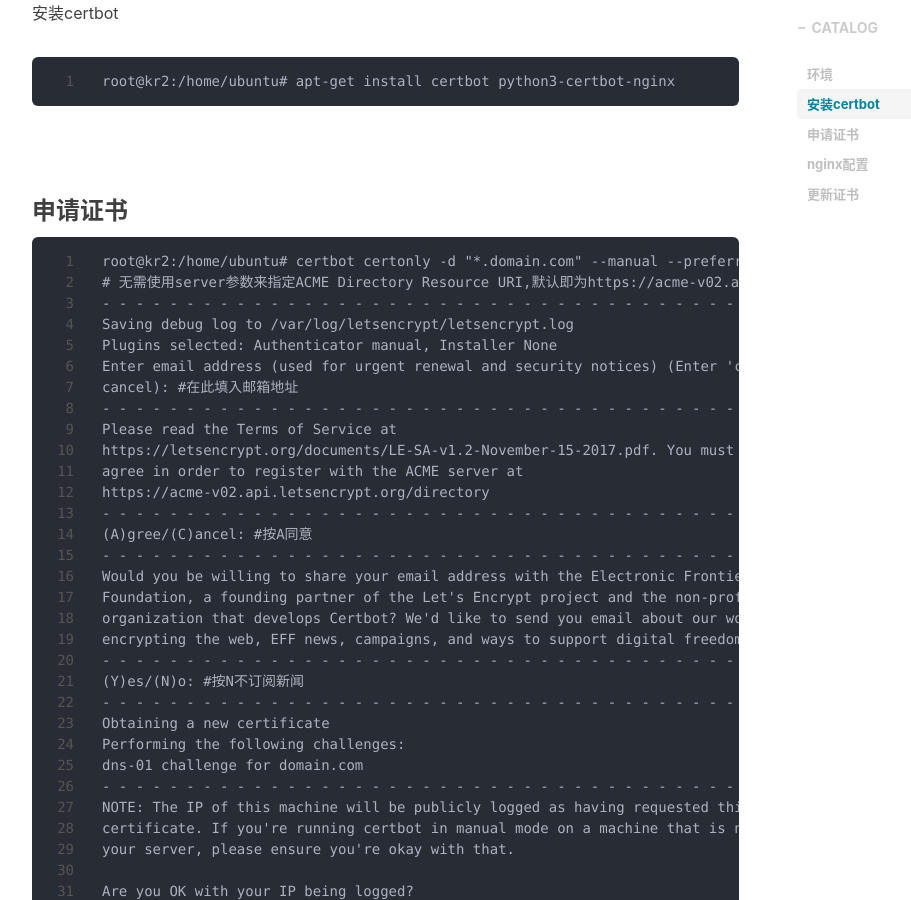
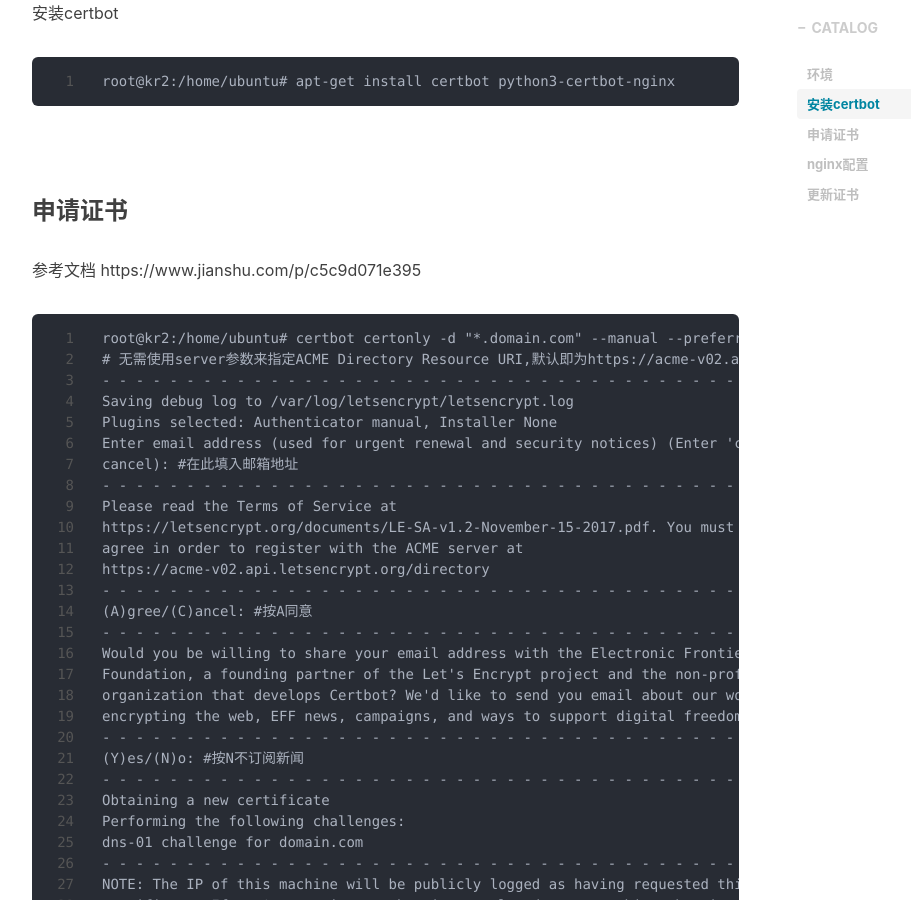
Before and after one commit to paladiny/paladiny.github.io, a Jekyll site: the page built from _posts/2020-06-22-wildcard_certificate.markdown, in a window 1280 px wide and 900 px high, scrolled down 968 px. Shown: the whole window, without its empty margins (233-1144 px from the left). Built offline with Jekyll 4.4.1, drawn with Linux system fonts in a browser that asks for light colours; nearby versions of some CDN libraries; comment, search, counter and statistics services are not loaded.

Commit message:
Update 2020-06-22-wildcard_certificate.markdown

````diff
--- a/_posts/2020-06-22-wildcard_certificate.markdown
+++ b/_posts/2020-06-22-wildcard_certificate.markdown
@@ -38,6 +38,7 @@ root@kr2:/home/ubuntu# apt-get install certbot python3-certbot-nginx
 <br>
 
 ### 申请证书
+参考文档 https://www.jianshu.com/p/c5c9d071e395
 ```
 root@kr2:/home/ubuntu# certbot certonly -d "*.domain.com" --manual --preferred-challenges dns-01
 # 无需使用server参数来指定ACME Directory Resource URI,默认即为https://acme-v02.api.letsencrypt.org/directory
````
